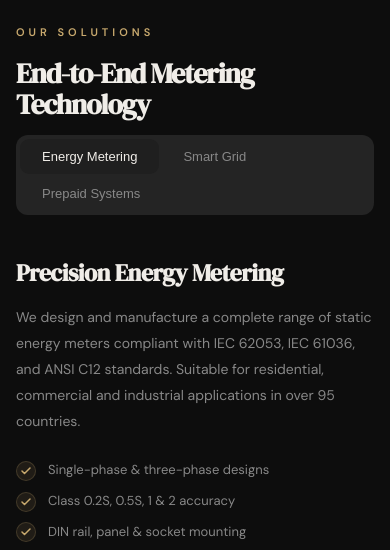
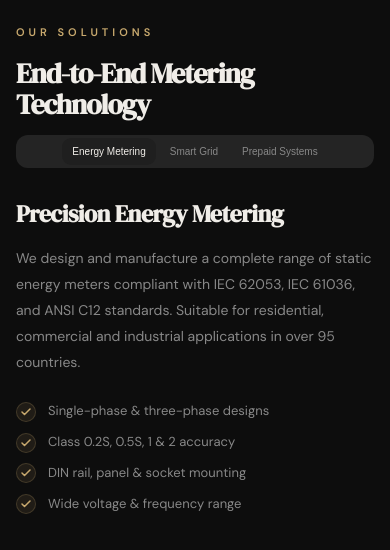
Before and after one commit to Saladinjj/yominelectric, a plain HTML site: page index.html in a window 390 px wide. Shown: the part 3980-4530 px from the top of the page. Drawn offline with Linux system fonts and the light colour scheme.

Commit message:
Center solutions tabs and make one line on mobile

```diff
--- a/index.html
+++ b/index.html
@@ -127,7 +127,7 @@ h2.stitle{font-family:var(--sf);font-size:clamp(28px,4.5vw,52px);line-height:1.1
 .gcat{font-size:9px;letter-spacing:2px;text-transform:uppercase;color:var(--ac);margin-bottom:3px}
 .gname{font-size:12px;font-weight:500;color:var(--tx)}
 /* SERVICES */
-.stabs{display:flex;gap:2px;margin-bottom:44px;background:var(--sur);border-radius:12px;padding:4px;width:fit-content;flex-wrap:wrap}
+.stabs{display:flex;gap:2px;margin-bottom:44px;background:var(--sur);border-radius:12px;padding:4px;width:fit-content;flex-wrap:wrap;justify-content:center}
 .tbtn{background:none;border:none;color:var(--mt);padding:10px 22px;border-radius:9px;font-size:13px;font-weight:500;cursor:pointer;transition:all .25s}
 .tbtn.act{background:var(--bgc2);color:var(--tx)}
 .sp{display:none;gap:60px;align-items:center;flex-wrap:wrap}
@@ -320,6 +320,8 @@ body.light .tpbtn-act{background:rgba(184,148,26,.15) !important;border-color:rg
   .wa-btn{width:44px;height:44px;bottom:16px!important;right:16px!important}
   .wa-btn svg{width:22px;height:22px}
   #wechat-index-btn{bottom:68px!important;right:16px!important}
+  .stabs{width:100%;justify-content:center;margin-bottom:32px}
+  .stabs .tbtn{flex:0 0 auto;font-size:11px;padding:10px 12px}
 }
 @media(max-width:480px){
   section{padding:48px 16px}
@@ -330,6 +332,8 @@ body.light .tpbtn-act{background:rgba(184,148,26,.15) !important;border-color:rg
   .scard{min-width:70px;padding:10px 12px}
   .snum{font-size:20px}
   .slbl{font-size:9px}
+  .stabs{gap:4px;padding:3px}
+  .stabs .tbtn{padding:8px 10px;font-size:10px}
 }
 
 /* ── LIGHT MODE FULL OVERRIDE ────────────────────────────── */
```
